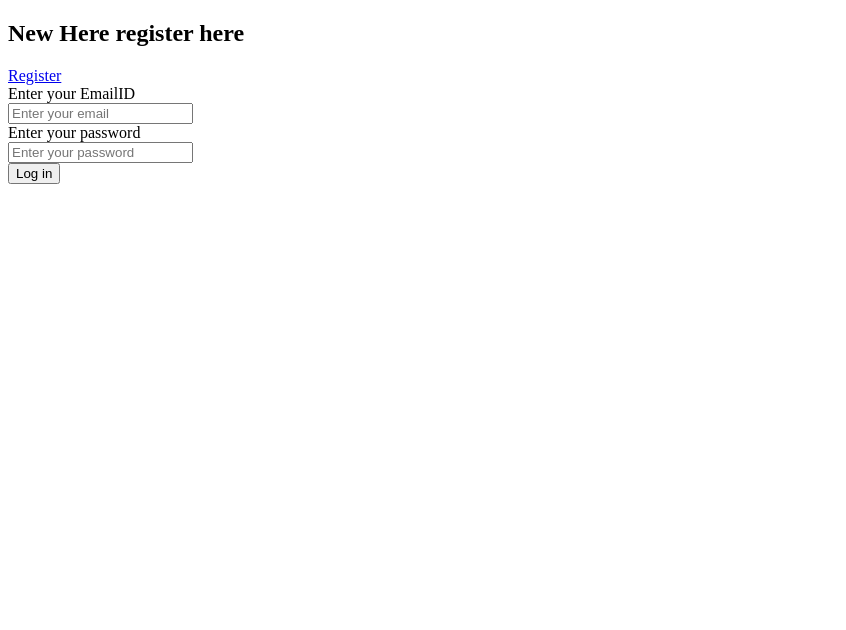
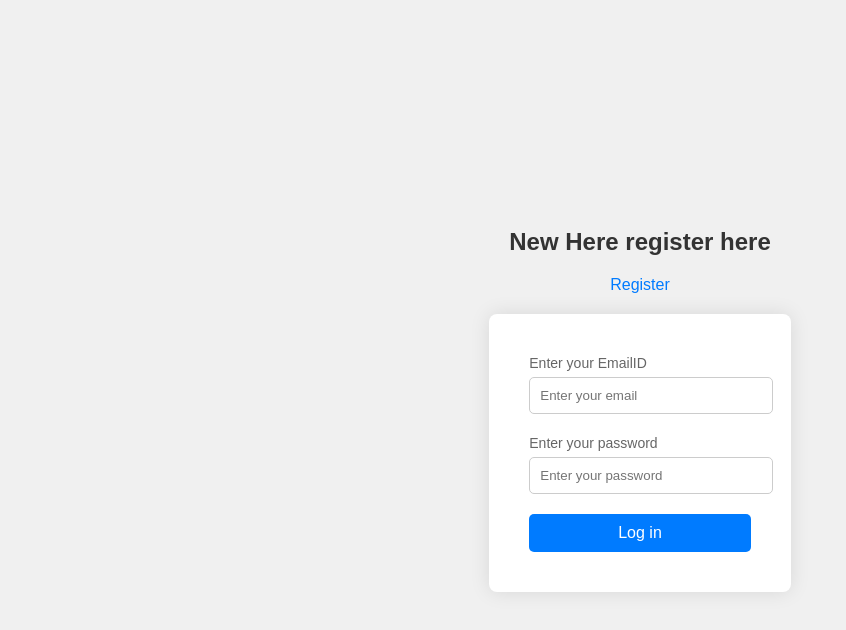
Before and after one commit to Chinmay00A/Event-Management-System, a website: page public/login.html in a window 1280 px wide. Shown: the whole page, without its empty margins (0-846 px from the left). Drawn offline with Linux system fonts and the light colour scheme.

Commit message:
committed 2nd time

```diff
--- a/database/connection.js
+++ b/database/connection.js
@@ -11,14 +11,15 @@ const pool = mysql.createPool({
     queueLimit: 0
 });
 
-// Function to execute SQL queries
+
 const query = async (sql, values) => {
     const connection = await pool.getConnection();
     try {
         const [rows, fields] = await connection.query(sql, values);
         return rows;
     } finally {
-        connection.release(); // Release the connection back to the pool
+        connection.release();
+
     }
 };
 
--- a/database/queries.js
+++ b/database/queries.js
@@ -11,8 +11,9 @@ const queries = {
   },
   getUserByEmail: async (email) => {
     try {
-      const [rows] = await connection.query('SELECT * FROM register WHERE email = ?', [email]);
-      return rows;
+      const Eows = await connection.query('SELECT * FROM register WHERE email = ?', [email]);
+      console.log(Eows);
+      return Eows;
     } catch (error) {
       throw error;
     }
--- /dev/null
+++ b/public/css/login.css
@@ -0,0 +1,71 @@
+
+body {
+    font-family: Arial, sans-serif;
+    background-color: #f0f0f0;
+    margin: 0;
+    padding: 0;
+    display: flex;
+    justify-content: center;
+    align-items: center;
+    height: 100vh;
+}
+
+h2 {
+
+    text-align: center;
+    color: #333;
+    margin:20px;
+    text-align: center;
+}
+
+.form-label {
+    margin-top: 20px;
+    max-width: 400px;
+    padding: 40px;
+    background-color: #fff;
+    border-radius: 8px;
+    box-shadow: 0 0 20px rgba(0, 0, 0, 0.1);
+}
+
+label {
+    font-size: 14px;
+    color: #666;
+}
+
+input[type="text"], input[type="password"] {
+    width: 100%;
+    padding: 10px;
+    margin-top: 5px;
+    margin-bottom: 20px;
+    border: 1px solid #ccc;
+    border-radius: 5px;
+}
+
+button[type="submit"] {
+    background-color: #007bff;
+    color: white;
+    border: none;
+    padding: 10px 20px;
+    cursor: pointer;
+    border-radius: 5px;
+    font-size: 16px;
+    width: 100%;
+}
+
+button[type="submit"]:hover {
+    background-color: #0056b3;
+}
+
+
+
+a {
+    display: block;
+    text-align: center;
+    margin-top: 20px;
+    color: #007bff;
+    text-decoration: none;
+}
+
+a:hover {
+    text-decoration: underline;
+}
--- a/public/login.html
+++ b/public/login.html
@@ -4,19 +4,22 @@
     <meta charset="UTF-8">
     <meta name="viewport" content="width=device-width, initial-scale=1.0">
     <title>Login </title>
+    <link rel="stylesheet" href="./css/login.css"
 </head>
+
 <body>
+    <div class="container">
     <h2>New Here register here</h2>
     <a href="./register.html">Register</a>
 
-    <form id="form">
+    <form id="form" class ="form-label">
         <label>Enter your EmailID</label><br>
         <input type="text" id="email" placeholder="Enter your email"><br>
         <label>Enter your password</label><br>
         <input type="text" id="password" placeholder="Enter your password"><br>
         <button type="submit" value="submit">Log in</button><br>
     </form>
-
+</div>
 </body>
 <script>
     const form=document.getElementById("form")
@@ -28,8 +31,9 @@
         const userdata={
             email,password
         };
+        console.log(userdata)
         try{
-           const response= await fetch("http://localhost:5500/",{
+           const response= await fetch(`http://localhost:5500/login?email=${email}`,{
             method:"POST",
             headers:{
                 "Content-type":"application/json"
```
Also changed, not shown: app.js (+6 -3 lines), public/register.html (+5 -2 lines).
